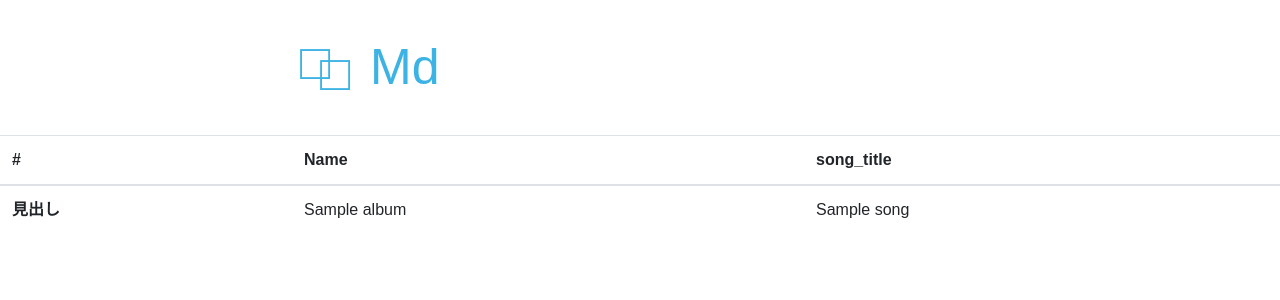
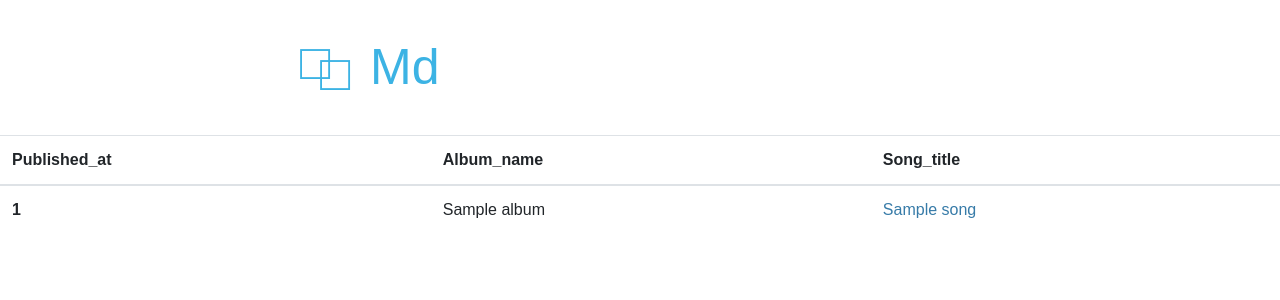
Before and after one commit to acx2o/boc_music, a Flask app: page /show_artist/1 in a window 1280 px wide. Shown: the top 300 px of the page. Run offline with Flask 2, Linux system fonts and the light colour scheme; tables that the repository leaves empty hold one stand-in row (values such as "Sample post"); parts of the project's set-up code (start-up, migrations or seed data) failed here and were passed over; some libraries are stand-ins or nearby versions.

Commit message:
modified show_artist.html

```diff
--- a/flaskr/templates/show_artist.html
+++ b/flaskr/templates/show_artist.html
@@ -3,20 +3,20 @@
 <table class="table">
   <thead>
     <tr><!--行を表す-->
-      <th scope="col">#</th>
-      <th scope="col">Name</th>
-      <th scope="col">song_title</th>
+      <th scope="col">Published_at</th>
+      <th scope="col">Album_name</th>
+      <th scope="col">Song_title</th>
     </tr>
   </thead>
   <tbody>
     {% for album in albums %}
       <tr>
-        <th>見出し</th>
+        <th>{{album.published_at}}</th>
         <td>{{album.title}}</td>
         <!-- tdでセルを追加 -->
         <td>
         {% for song in album.songs %}
-          <p>{{song.title}}</p>
+          <p><a href=/show_video/{{song.id}}>{{song.title}}</p>
         {% endfor %}
         </td>
       </tr>
```
